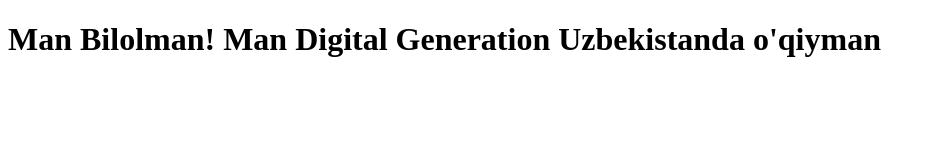
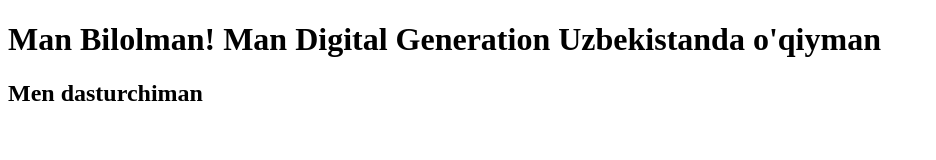
Before and after one commit to biloljs/ake, a plain HTML site: page index.html in a window 1280 px wide. Shown: the whole page, without its empty margins (0-936 px from the left). Drawn offline with Linux system fonts and the light colour scheme.

Commit message:
update index.html

```diff
--- a/index.html
+++ b/index.html
@@ -10,5 +10,8 @@
         Man Bilolman!
         Man Digital Generation Uzbekistanda o'qiyman
     </h1>
+    <h2>
+        Men dasturchiman
+    </h2>
 </body>
 </html>
```
